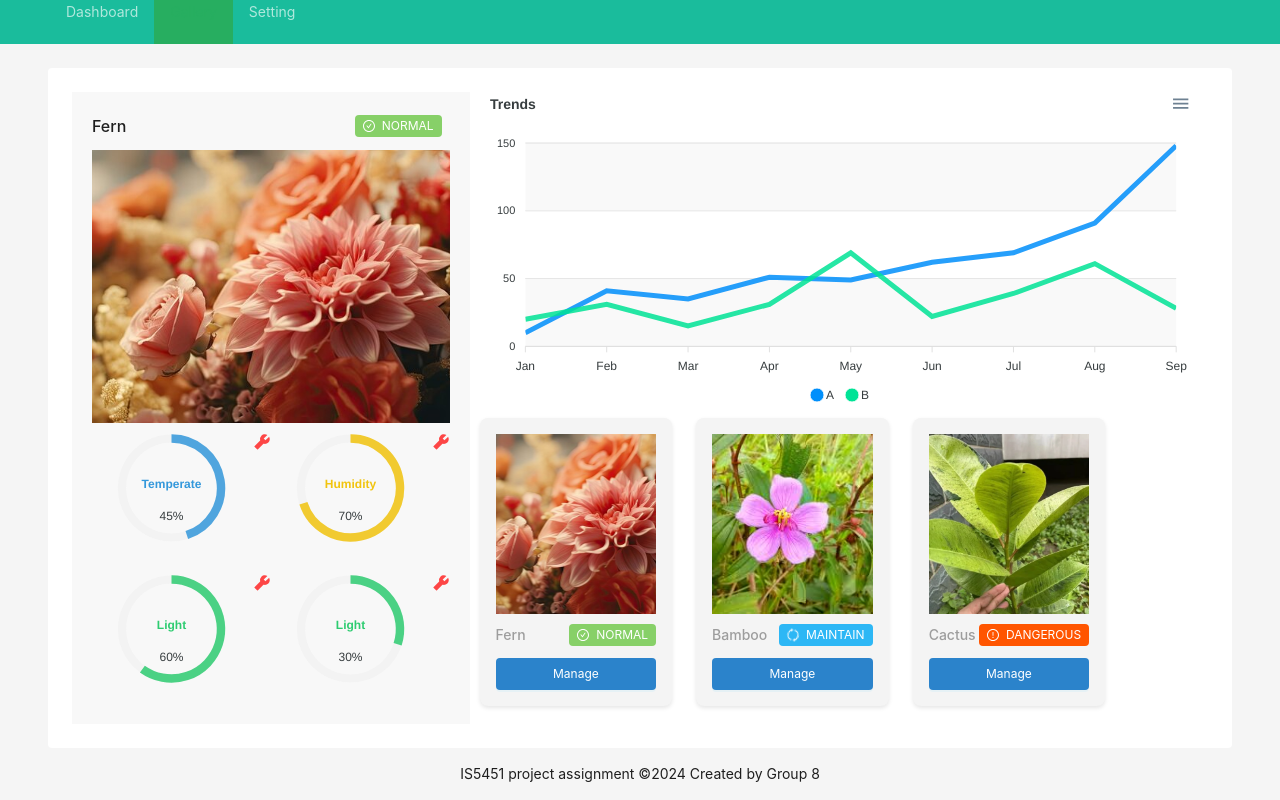
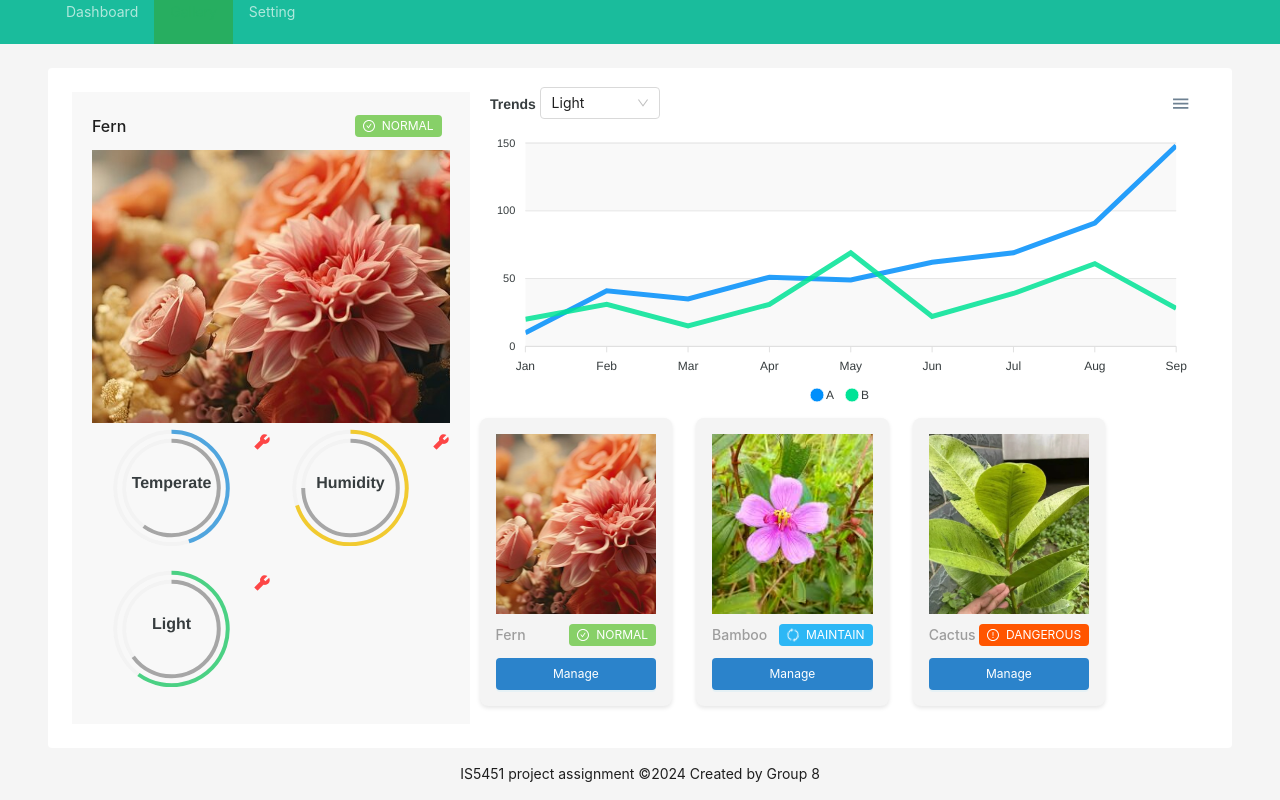
Before and after one commit to therealyyc/IS5451-project, a React (Vite) app in the folder frontend/: page /login in a window 1280 px wide. Both pictures are taken after typing "Sample", "Sample123" into the empty fields and a click on the button "Submit". Shown: the part 20-820 px from the top of the page. Built offline with nearby package versions, Linux system fonts and the light colour scheme.

Commit message:
feat: add dropdwon

```diff
--- a/frontend/src/pages/dashboard/plant-monitor.tsx
+++ b/frontend/src/pages/dashboard/plant-monitor.tsx
@@ -1,6 +1,6 @@
 import { useMemo } from 'react'
 import styled from 'styled-components';
-import { Tag, Button, Row, Col } from 'antd';
+import { Tag, Button, Row, Col, Select } from 'antd';
 import { ExclamationCircleOutlined, CheckCircleOutlined, SyncOutlined } from '@ant-design/icons';
 import * as _ from 'lodash'
 import Chart from "react-apexcharts";
@@ -130,9 +130,19 @@ const LineChart = () => {
 
 
 function PlantMonitor({plants, onSelectPlant}: PlantMonitorPros) {
+
+  const typeOptions = [
+    { value: 'light', label: 'Light' },
+    { value: 'humid', label: 'Humid' },
+    { value: 'temperature', label: 'Temperature' },
+  ]
+
   return (
     <Container>
       <LineChartSection>
+        <div className='type-selector'>
+          <Select  className='trend-type-selector' value={typeOptions[0]} options={typeOptions}></Select>
+        </div>
         <LineChart/>
       </LineChartSection>
       <div className='card-wrapper'>
@@ -231,6 +241,18 @@ const PlantInfo = styled.div`
 
 const LineChartSection = styled.div`
   height: 50%;
+
+  position: relative;
+
+  .type-selector {
+    position: absolute;
+    z-index: 99999;
+    left: 60px;
+    top: -5px;
+    .trend-type-selector {
+      width: 120px;
+    }
+  }
 `;
 
 const LineChartWrapper = styled.div`
--- a/frontend/src/pages/dashboard/plant-status.tsx
+++ b/frontend/src/pages/dashboard/plant-status.tsx
@@ -11,7 +11,7 @@ import plantBPng from '../../assets/images/plantB.webp';
 import plantCPng from '../../assets/images/plantC.jpeg'
 
 interface CircularProgressProps {
-  value: number,
+  value: number[],
   label: string,
   color: string,
 }
@@ -40,7 +40,7 @@ const CircularProgress = ({ value, label, color }: CircularProgressProps) => {
       }
     }
   },
-  colors: [color],
+  colors: [color, 'pink'],
   plotOptions: {
     radialBar: {
       hollow: {
@@ -48,6 +48,13 @@ const CircularProgress = ({ value, label, color }: CircularProgressProps) => {
         size: '60%',
       },
       dataLabels: {
+        total: {
+          show: true,
+          label: label,
+          formatter: function (w: any) {
+            return ''
+          }
+        },
         show: true,
         style: {
           fontSize: '8'
@@ -66,7 +73,7 @@ const CircularProgress = ({ value, label, color }: CircularProgressProps) => {
       }
     },
   },
-  labels: [label],
+  labels: ['Current', 'Standard'],
 
 }
 
@@ -74,7 +81,7 @@ const CircularProgress = ({ value, label, color }: CircularProgressProps) => {
     <ProgessChartWrapper className='chart-component-wrapper'>
        <Chart
           options={options}
-          series={[value]}
+          series={[...value]}
           type="radialBar"
           height="120"
         />
@@ -117,10 +124,9 @@ function PlantStatus({ activePlant }: PlantStatus) {
       </PlantInfo>
       <StyledImage src={getImageUrl(activePlant?.plantId)}></StyledImage>
       <CircularProgressSection className='circular-progress-section'>
-        <CircularProgress value={45} label="Temperate" color={colorSet[0]}/>
-        <CircularProgress value={70} label="Humidity" color={colorSet[1]}/>
-        <CircularProgress value={60} label="Light" color={colorSet[2]}/>
-        <CircularProgress value={30} label="Light" color={colorSet[2]}/>
+        <CircularProgress value={[45, 60]} label="Temperate" color={colorSet[0]}/>
+        <CircularProgress value={[70, 75]} label="Humidity" color={colorSet[1]}/>
+        <CircularProgress value={[60, 65]} label="Light" color={colorSet[2]}/>
       </CircularProgressSection>
     </Container>
   );
```
Also changed, not shown: 2 other files (tests, documents, lock files or other folders).
